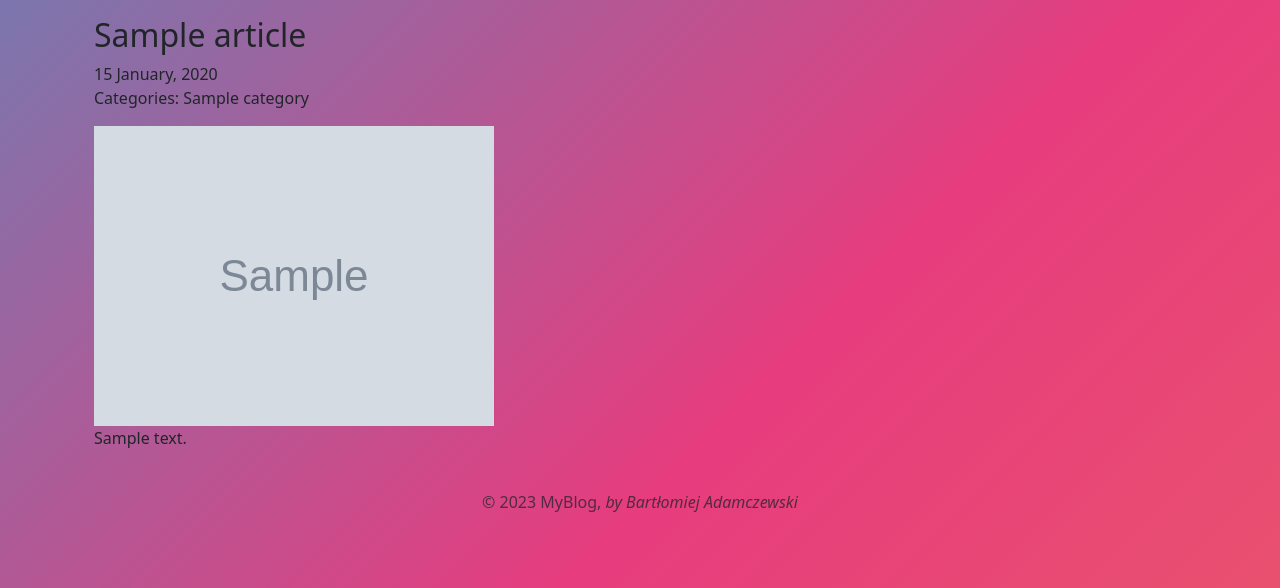
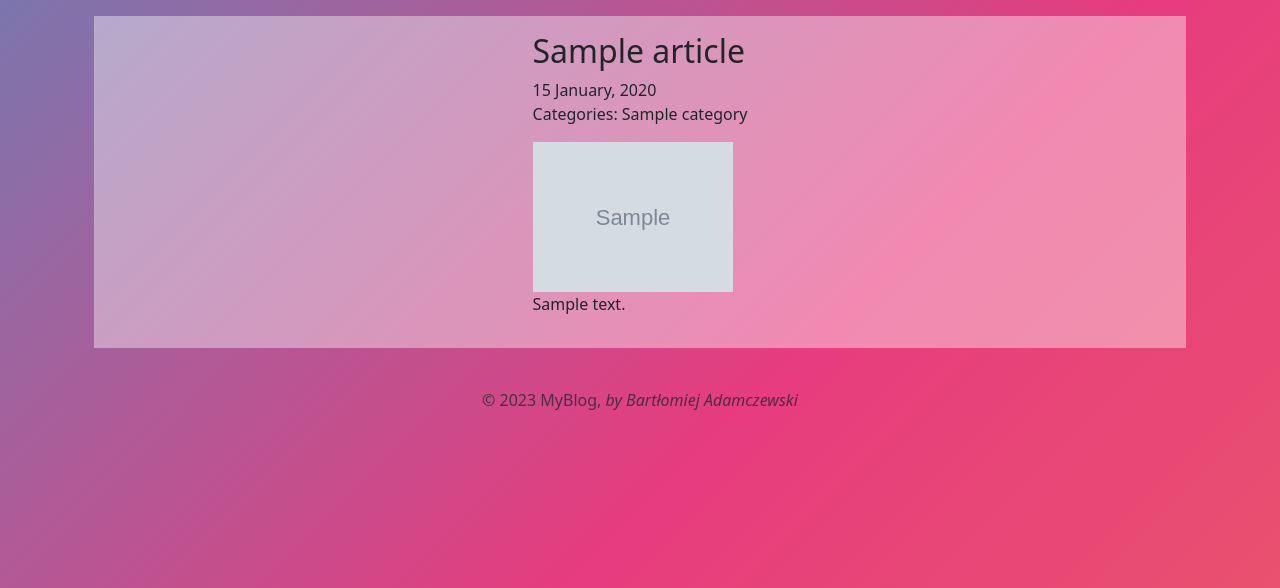
Before and after one commit to BartAdamPOZ/MyBlog, a PHP site: page /article.php?id=1 in a window 1280 px wide. Shown: the part 104-692 px from the top of the page. Run offline with PHP 8.4, Linux system fonts and the light colour scheme; tables that the repository leaves empty or names only in its code hold one stand-in row (values such as "Sample post"); grey boxes marked "Sample" are stand-in pictures; some libraries are stand-ins or nearby versions.

Commit message:
Added styling to individual article page for admin view

```diff
--- a/article.php
+++ b/article.php
@@ -13,6 +13,8 @@ if (isset($_GET['id'])) {
 
 ?>
 <?php require 'includes/header.php';?>
+
+<div class="container individual-article">
 
 <?php if ($article): ?>
 
@@ -47,4 +49,6 @@ if (isset($_GET['id'])) {
 
 <?php endif; ?>
 
+</div>
+
 <?php require 'includes/footer.php';?>
--- a/css/styles.css
+++ b/css/styles.css
@@ -53,6 +53,30 @@ body {
 #table-admin {
   background: rgba(255, 255, 255, 0.397);
   padding: 1rem 1rem 1rem 1rem;
+}
+
+.individual-article{
+  background: rgba(255, 255, 255, 0.397);
+  padding: 1rem 1rem 1rem 1rem;
+  display: flex;
+  flex-direction: column;
+  align-items: center;
+  justify-content: center;
+}
+
+.individual-article button {
+  margin: 5px 5px 5px 5px;
+}
+
+.individual-article img {
+  max-width: 200px;
+  max-height: 200px;
+
+}
+
+.individual-article a {
+  text-decoration: none;
+  color: black;
 }
 
 .navbar-collapse {
--- a/index.php
+++ b/index.php
@@ -23,7 +23,7 @@ $articles = Article::getPage($conn, $paginator -> limit, $paginator -> offset, t
 <?php foreach ($articles as $article):?>
 
 
-  <div class="article-card col-md-4">
+  <div class="article-card col-lg-4 col-md-6">
 
     <div class="row border rounded overflow-hidden shadow-lg ">
     <a href="article.php?id=<?= $article['id']; ?>" class="link-body-emphasis text-decoration-none">
```
Also changed, not shown: admin/article.php (+27 -8 lines), uploads/bar-chart.png (added), uploads/django-logo-2.png (added), uploads/handshake-2.png (added), uploads/jira.png (added).
